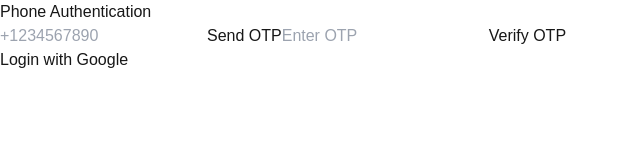
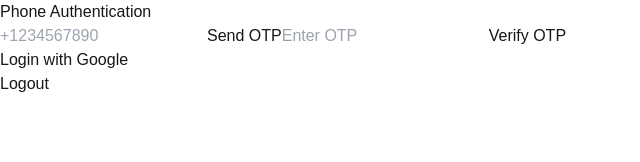
Before and after one commit to pace-it-code/paceIT-test-repo, a Next.js app: page / in a window 1280 px wide. Shown: the top 162 px of the page, without its empty margins (0-640 px from the left). Built offline with nearby package versions, Linux system fonts and the light colour scheme; no server answers.

Commit message:
added logout function

```diff
--- /dev/null
+++ b/src/app/api/logout/route.ts
@@ -0,0 +1,7 @@
+import { NextResponse } from "next/server";
+
+export async function POST() {
+  const response = NextResponse.json({ message: "Logged out" });
+  response.cookies.delete("authToken"); // Delete the cookie
+  return response;
+}
--- a/src/app/page.tsx
+++ b/src/app/page.tsx
@@ -7,7 +7,7 @@
     <div className="flex items-center justify-center h-screen">
       <PhoneAuth />
       <LoginButton />
-
+      <LogoutButton/>
     </div>
   );
 }
--- a/src/components/LogoutButton.tsx
+++ b/src/components/LogoutButton.tsx
@@ -1,15 +1,21 @@
 "use client";
+
 import { useRouter } from "next/navigation";
-import { auth } from "../../utils/firebase";
 
 export default function LogoutButton() {
   const router = useRouter();
 
-  const handleLogout = async () => {
-    await auth.signOut(); // Firebase logout
-    await fetch("/api/auth/logout", { method: "POST" });
-    router.push("/login");
-  };
+  async function handleLogout() {
+    await fetch("/api/logout", { method: "POST" }); // Calls the API route
+    router.push("/login"); // Redirect to login
+  }
 
-  return <button onClick={handleLogout}>Logout</button>;
+  return (
+    <button
+      onClick={handleLogout}
+      className="px-4 py-2 bg-red-500 text-white rounded-md hover:bg-red-600"
+    >
+      Logout
+    </button>
+  );
 }
```
